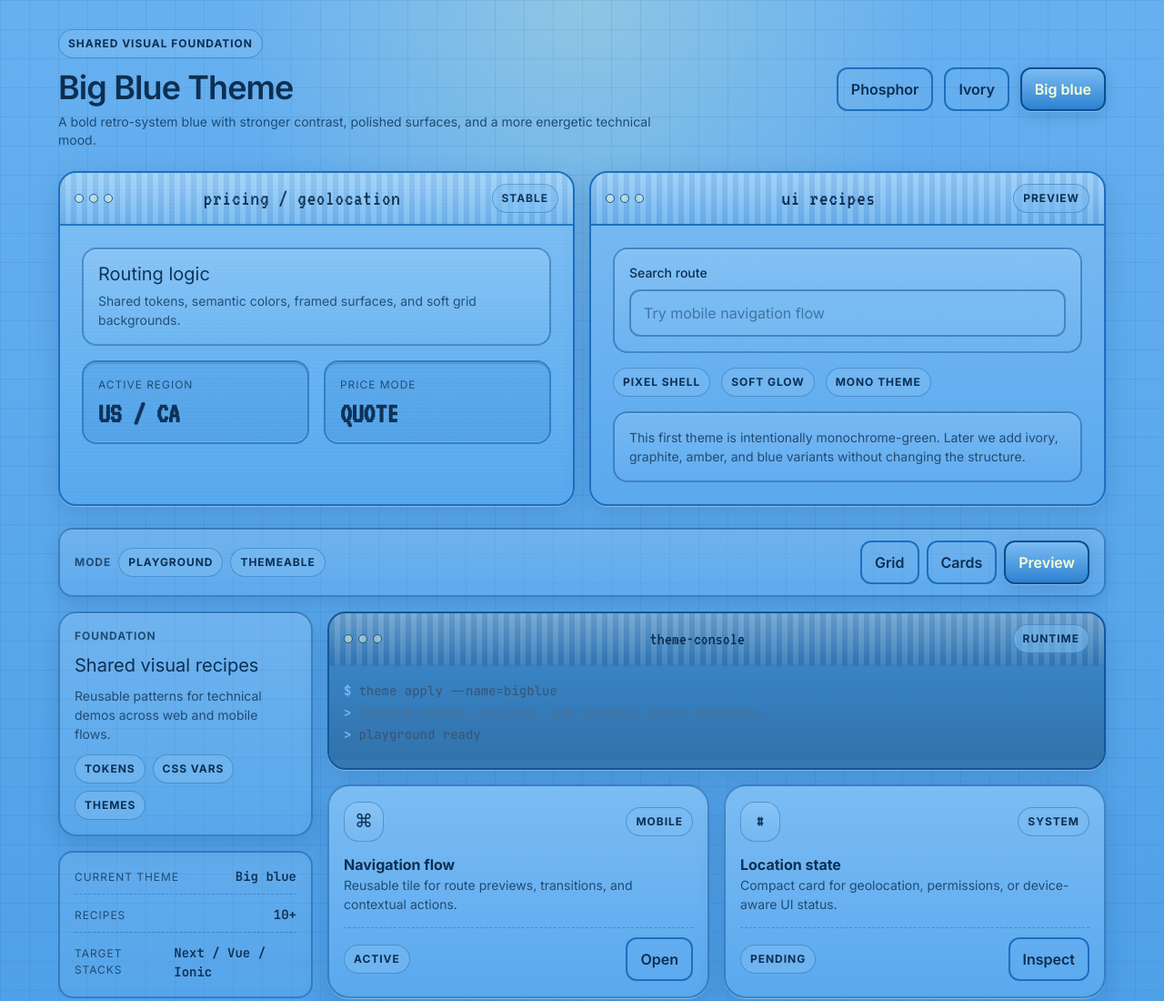
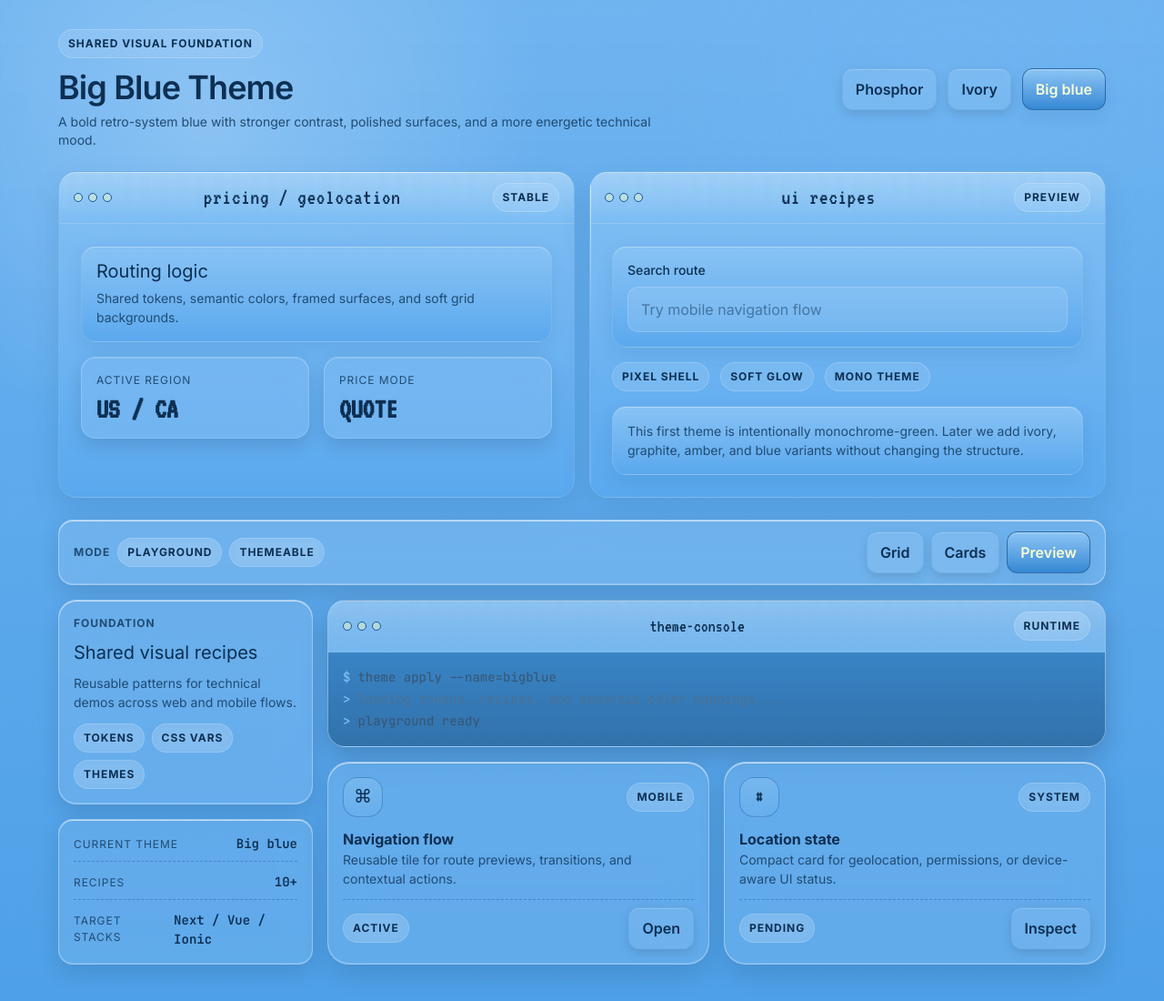
Before and after one commit to WendyKatherine/retro-tech-foundation, a website: page src/playground/index.html in a window 1280 px wide. Shown: the top 1100 px of the page at 91% size. Drawn offline with nearby package versions, Linux system fonts and the light colour scheme; files that its build step writes are made by us from their sources.

Commit message:
style: introduce glass-inspired window and panel surfaces

```diff
--- a/src/css/recipes.css
+++ b/src/css/recipes.css
@@ -1,8 +1,24 @@
 .rt-app-shell {
   min-height: 100vh;
   padding: var(--rt-space-6);
-  background-image: var(--rt-grid-pattern);
-  background-size: 32px 32px;
+  background:
+    radial-gradient(
+      circle at 18% 12%,
+      color-mix(in srgb, var(--rt-glass-highlight) 35%, transparent),
+      transparent 26%
+    ),
+    radial-gradient(
+      circle at 82% 8%,
+      color-mix(in srgb, var(--rt-accent-soft) 22%, transparent),
+      transparent 22%
+    ),
+    linear-gradient(
+      180deg,
+      color-mix(in srgb, var(--rt-bg-soft) 88%, white 4%),
+      var(--rt-bg)
+    ),
+    var(--rt-grid-pattern);
+  background-size: auto, auto, auto, 32px 32px;
 }
 
 .rt-stack {
@@ -10,29 +26,135 @@
   gap: var(--rt-space-4);
 }
 
-.rt-window {
-  border: var(--rt-border-width) solid var(--rt-border);
-  border-radius: var(--rt-radius-xl);
-  background: linear-gradient(180deg, var(--rt-surface-raised), var(--rt-surface));
-  box-shadow: var(--rt-shadow-window);
-  overflow: hidden;
-  backdrop-filter: blur(2px);
+.rt-grid-2 {
+  display: grid;
+  gap: var(--rt-space-4);
 }
 
-.rt-window__titlebar {
+.rt-sidebar-layout {
+  display: grid;
+  gap: var(--rt-space-4);
+}
+
+.rt-mobile-grid {
+  display: grid;
+  gap: var(--rt-space-4);
+}
+
+/* glass helpers */
+.rt-glass-surface {
+  position: relative;
+  overflow: hidden;
+  background: var(--rt-glass-bg);
+  border: 1px solid var(--rt-glass-border);
+  backdrop-filter: blur(20px);
+  -webkit-backdrop-filter: blur(20px);
+  box-shadow:
+    0 8px 32px var(--rt-glass-shadow),
+    inset 0 1px 0 var(--rt-glass-highlight),
+    inset 0 -1px 0 var(--rt-glass-highlight-soft);
+}
+
+.rt-glass-surface::before {
+  content: "";
+  position: absolute;
+  inset: 0 auto auto 0;
+  width: 100%;
+  height: 1px;
+  background: linear-gradient(
+    90deg,
+    transparent,
+    var(--rt-glass-highlight),
+    transparent
+  );
+  pointer-events: none;
+}
+
+.rt-glass-surface::after {
+  content: "";
+  position: absolute;
+  inset: 0 auto 0 0;
+  width: 1px;
+  height: 100%;
+  background: linear-gradient(
+    180deg,
+    var(--rt-glass-highlight),
+    transparent,
+    var(--rt-glass-border-soft)
+  );
+  pointer-events: none;
+}
+
+/* windows */
+.rt-window {
+  position: relative;
+  overflow: hidden;
+  border-radius: var(--rt-radius-xl);
+  border: 1px solid color-mix(in srgb, var(--rt-border) 45%, white 18%);
+  background:
+    linear-gradient(
+      180deg,
+      color-mix(in srgb, var(--rt-surface-raised) 92%, white 6%),
+      color-mix(in srgb, var(--rt-surface) 96%, transparent)
+    );
+  box-shadow:
+    0 14px 32px color-mix(in srgb, var(--rt-shadow) 72%, transparent),
+    inset 0 1px 0 color-mix(in srgb, var(--rt-white-glow) 85%, white 10%);
+  backdrop-filter: blur(8px);
+  -webkit-backdrop-filter: blur(8px);
+}
+
+.rt-window::before {
+  content: "";
+  position: absolute;
+  top: 0;
+  left: 0;
+  right: 0;
+  height: 1px;
+  background: linear-gradient(
+    90deg,
+    transparent,
+    var(--rt-glass-highlight),
+    transparent
+  );
+  pointer-events: none;
+}
+
+.rt-window::after {
+  content: "";
+  position: absolute;
+  top: 0;
+  left: 0;
+  width: 1px;
+  height: 100%;
+  background: linear-gradient(
+    180deg,
+    var(--rt-glass-highlight),
+    transparent,
+    var(--rt-glass-border-soft)
+  );
+  pointer-events: none;
+}
+
+.rt-window__titlebar,
+.rt-terminal__header {
   display: flex;
   align-items: center;
   justify-content: space-between;
   gap: var(--rt-space-3);
   padding: var(--rt-space-3) var(--rt-space-4);
-  border-bottom: var(--rt-border-width) solid var(--rt-border);
+  border-bottom: 1px solid color-mix(in srgb, var(--rt-border) 28%, white 16%);
   background:
+    linear-gradient(
+      180deg,
+      color-mix(in srgb, var(--rt-white-glow) 55%, white 10%),
+      color-mix(in srgb, var(--rt-surface-raised) 86%, transparent)
+    ),
     repeating-linear-gradient(
       90deg,
-      var(--rt-line-soft) 0 6px,
-      var(--rt-glow-soft) 6px 12px
-    ),
-    linear-gradient(180deg, var(--rt-glow-strong), var(--rt-tint-titlebar));
+      transparent 0 10px,
+      color-mix(in srgb, var(--rt-line-soft) 18%, transparent) 10px 20px
+    );
 }
 
 .rt-window__title {
@@ -52,17 +174,35 @@
   padding: var(--rt-space-5);
 }
 
+/* panels */
 .rt-panel {
-  border: var(--rt-border-width) solid var(--rt-line-strong);
+  border: 1px solid color-mix(in srgb, var(--rt-border) 32%, white 20%);
   border-radius: var(--rt-radius-lg);
-  background: linear-gradient(180deg, var(--rt-glow-mid), var(--rt-tint-soft));
-  box-shadow: inset 0 1px 0 var(--rt-glow-mid);
+  background:
+    linear-gradient(
+      180deg,
+      color-mix(in srgb, var(--rt-surface-raised) 88%, white 10%),
+      color-mix(in srgb, var(--rt-surface) 92%, transparent)
+    );
+  box-shadow:
+    0 8px 20px color-mix(in srgb, var(--rt-shadow) 55%, transparent),
+    inset 0 1px 0 color-mix(in srgb, var(--rt-white-glow) 72%, white 10%);
   padding: var(--rt-space-4);
 }
 
 .rt-panel--inset {
-  background: linear-gradient(180deg, var(--rt-tint-mid), var(--rt-tint-strong));
-  box-shadow: var(--rt-shadow-pressed);
+  border: 1px solid var(--rt-glass-border-soft);
+  background:
+    linear-gradient(
+      180deg,
+      color-mix(in srgb, var(--rt-glass-highlight) 10%, transparent),
+      color-mix(in srgb, var(--rt-glass-bg) 82%, transparent)
+    );
+  box-shadow:
+    inset 0 1px 0 var(--rt-glass-highlight-soft),
+    0 8px 20px var(--rt-glass-shadow-strong);
+  backdrop-filter: blur(14px);
+  -webkit-backdrop-filter: blur(14px);
 }
 
 .rt-title {
@@ -78,18 +218,24 @@
   line-height: var(--rt-line-base);
 }
 
+/* buttons */
 .rt-btn {
   appearance: none;
-  border: var(--rt-border-width) solid var(--rt-border);
+  border: 1px solid color-mix(in srgb, var(--rt-border) 45%, white 14%);
   border-radius: var(--rt-radius-md);
-  background: linear-gradient(180deg, var(--rt-surface-raised), var(--rt-surface));
+  background:
+    linear-gradient(
+      180deg,
+      color-mix(in srgb, var(--rt-surface-raised) 92%, white 8%),
+      color-mix(in srgb, var(--rt-surface) 96%, transparent)
+    );
   color: var(--rt-text);
   padding: 10px 14px;
   font: inherit;
   font-weight: 600;
   box-shadow:
-    0 1px 0 var(--rt-glow-strong),
-    0 6px 18px var(--rt-shadow);
+    0 8px 18px color-mix(in srgb, var(--rt-shadow) 45%, transparent),
+    inset 0 1px 0 color-mix(in srgb, var(--rt-white-glow) 78%, white 12%);
   transition:
     transform var(--rt-duration-fast) var(--rt-ease-standard),
     box-shadow var(--rt-duration-fast) var(--rt-ease-standard),
@@ -104,29 +250,42 @@
 
 .rt-btn:active {
   transform: translateY(0);
-  box-shadow: var(--rt-shadow-pressed);
+  box-shadow:
+    0 4px 12px var(--rt-glass-shadow-strong),
+    inset 0 2px 0 var(--rt-glass-highlight-soft),
+    inset 0 -1px 0 rgba(0, 0, 0, 0.08);
 }
 
 .rt-btn--primary {
-  background: linear-gradient(180deg, var(--rt-accent-soft), var(--rt-accent));
+  background:
+    linear-gradient(
+      180deg,
+      color-mix(in srgb, var(--rt-accent-soft) 78%, white 14%),
+      color-mix(in srgb, var(--rt-accent) 88%, transparent)
+    );
   color: #f7ffd2;
-  border-color: var(--rt-primary-strong);
+  border-color: color-mix(in srgb, var(--rt-primary-strong) 78%, white 10%);
 }
 
 .rt-btn--ghost {
-  background: transparent;
-  box-shadow: none;
+  background: color-mix(in srgb, var(--rt-glass-bg) 70%, transparent);
+  box-shadow:
+    0 4px 12px var(--rt-glass-shadow-strong),
+    inset 0 1px 0 var(--rt-glass-highlight-soft);
 }
 
+/* inputs */
 .rt-input {
   width: 100%;
-  border: var(--rt-border-width) solid var(--rt-line-strong);
+  border: 1px solid var(--rt-glass-border-soft);
   border-radius: var(--rt-radius-md);
-  background: color-mix(in srgb, var(--rt-surface-raised) 60%, transparent);
+  background: color-mix(in srgb, var(--rt-glass-bg) 92%, transparent);
   color: var(--rt-text);
   padding: 12px 14px;
   font: inherit;
   outline: none;
+  backdrop-filter: blur(10px);
+  -webkit-backdrop-filter: blur(10px);
   transition:
     border-color var(--rt-duration-fast) var(--rt-ease-standard),
     box-shadow var(--rt-duration-fast) var(--rt-ease-standard);
@@ -137,19 +296,22 @@
   box-shadow: 0 0 0 4px var(--rt-focus-ring);
 }
 
+/* badges */
 .rt-badge {
   display: inline-flex;
   align-items: center;
   gap: 8px;
   padding: 6px 10px;
-  border: 1px solid var(--rt-line-mid);
+  border: 1px solid var(--rt-glass-border-soft);
   border-radius: 999px;
-  background: color-mix(in srgb, var(--rt-surface-raised) 55%, transparent);
+  background: color-mix(in srgb, var(--rt-glass-bg) 88%, transparent);
   color: var(--rt-text);
   font-size: var(--rt-text-xs);
   font-weight: 700;
   text-transform: uppercase;
   letter-spacing: 0.08em;
+  backdrop-filter: blur(8px);
+  -webkit-backdrop-filter: blur(8px);
 }
 
 .rt-kpi {
@@ -190,11 +352,6 @@
   mix-blend-mode: soft-light;
 }
 
-.rt-grid-2 {
-  display: grid;
-  gap: var(--rt-space-4);
-}
-
 /* toolbar */
 .rt-toolbar {
   display: flex;
@@ -203,12 +360,15 @@
   justify-content: space-between;
   gap: var(--rt-space-3);
   padding: var(--rt-space-3) var(--rt-space-4);
-  border: var(--rt-border-width) solid var(--rt-line-strong);
+  border: 1px solid var(--rt-glass-border);
   border-radius: var(--rt-radius-lg);
-  background: linear-gradient(180deg, var(--rt-glow-mid), var(--rt-tint-soft));
+  background: var(--rt-glass-bg);
+  backdrop-filter: blur(18px);
+  -webkit-backdrop-filter: blur(18px);
   box-shadow:
-    inset 0 1px 0 var(--rt-glow-mid),
-    0 6px 18px var(--rt-shadow);
+    0 8px 24px var(--rt-glass-shadow-strong),
+    inset 0 1px 0 var(--rt-glass-highlight),
+    inset 0 -1px 0 var(--rt-glass-highlight-soft);
 }
 
 .rt-toolbar__group {
@@ -231,9 +391,20 @@
   display: grid;
   gap: var(--rt-space-3);
   padding: var(--rt-space-4);
-  border: var(--rt-border-width) solid var(--rt-line-strong);
+  border: 1px solid var(--rt-glass-border);
   border-radius: var(--rt-radius-lg);
-  background: linear-gradient(180deg, var(--rt-glow-soft), var(--rt-tint-soft));
+  background:
+    linear-gradient(
+      180deg,
+      color-mix(in srgb, var(--rt-glass-highlight) 14%, transparent),
+      color-mix(in srgb, var(--rt-glass-bg) 88%, transparent)
+    );
+  backdrop-filter: blur(16px);
+  -webkit-backdrop-filter: blur(16px);
+  box-shadow:
+    0 8px 24px var(--rt-glass-shadow-strong),
+    inset 0 1px 0 var(--rt-glass-highlight),
+    inset 0 -1px 0 var(--rt-glass-highlight-soft);
 }
 
 .rt-stat-row__item {
@@ -267,26 +438,19 @@
 /* terminal */
 .rt-terminal {
   overflow: hidden;
-  border: var(--rt-border-width) solid var(--rt-border-strong);
+  border: 1px solid var(--rt-glass-border);
   border-radius: var(--rt-radius-xl);
-  background: color-mix(in srgb, var(--rt-surface-inset) 82%, #000 18%);
-  box-shadow: var(--rt-shadow-window);
-}
-
-.rt-terminal__header {
-  display: flex;
-  align-items: center;
-  justify-content: space-between;
-  gap: var(--rt-space-3);
-  padding: var(--rt-space-3) var(--rt-space-4);
-  border-bottom: var(--rt-border-width) solid var(--rt-line-strong);
   background:
-    repeating-linear-gradient(
-      90deg,
-      var(--rt-line-soft) 0 6px,
-      var(--rt-glow-soft) 6px 12px
-    ),
-    linear-gradient(180deg, var(--rt-glow-strong), var(--rt-tint-titlebar));
+    linear-gradient(
+      180deg,
+      color-mix(in srgb, var(--rt-glass-highlight) 10%, transparent),
+      color-mix(in srgb, var(--rt-surface-inset) 82%, black 18%)
+    );
+  backdrop-filter: blur(18px);
+  -webkit-backdrop-filter: blur(18px);
+  box-shadow:
+    0 10px 28px var(--rt-glass-shadow),
+    inset 0 1px 0 var(--rt-glass-highlight-soft);
 }
 
 .rt-terminal__title {
@@ -330,12 +494,20 @@
   display: grid;
   gap: var(--rt-space-3);
   padding: var(--rt-space-4);
-  border: var(--rt-border-width) solid var(--rt-line-strong);
+  border: 1px solid var(--rt-glass-border);
   border-radius: var(--rt-radius-xl);
-  background: linear-gradient(180deg, var(--rt-glow-mid), var(--rt-tint-soft));
+  background:
+    linear-gradient(
+      180deg,
+      color-mix(in srgb, var(--rt-glass-highlight) 16%, transparent),
+      color-mix(in srgb, var(--rt-glass-bg) 88%, transparent)
+    );
+  backdrop-filter: blur(18px);
+  -webkit-backdrop-filter: blur(18px);
   box-shadow:
-    inset 0 1px 0 var(--rt-glow-mid),
-    0 10px 24px var(--rt-shadow);
+    0 10px 24px var(--rt-glass-shadow-strong),
+    inset 0 1px 0 var(--rt-glass-highlight),
+    inset 0 -1px 0 var(--rt-glass-highlight-soft);
 }
 
 .rt-sidebar-card__eyebrow {
@@ -367,13 +539,25 @@
 
 /* mobile tile */
 .rt-mobile-tile {
+  position: relative;
+  overflow: hidden;
   display: grid;
   gap: var(--rt-space-3);
   padding: var(--rt-space-4);
-  border: var(--rt-border-width) solid var(--rt-line-strong);
+  border: 1px solid var(--rt-glass-border);
   border-radius: var(--rt-radius-2xl);
-  background: linear-gradient(180deg, var(--rt-surface-raised), var(--rt-surface));
-  box-shadow: var(--rt-shadow-window);
+  background:
+    linear-gradient(
+      180deg,
+      color-mix(in srgb, var(--rt-glass-highlight) 14%, transparent),
+      color-mix(in srgb, var(--rt-glass-bg) 90%, transparent)
+    );
+  backdrop-filter: blur(20px);
+  -webkit-backdrop-filter: blur(20px);
+  box-shadow:
+    0 10px 28px var(--rt-glass-shadow-strong),
+    inset 0 1px 0 var(--rt-glass-highlight),
+    inset 0 -1px 0 var(--rt-glass-highlight-soft);
 }
 
 .rt-mobile-tile__top {
@@ -417,23 +601,6 @@
   border-top: 1px dashed var(--rt-line-mid);
 }
 
-/* useful layout helpers */
-.rt-sidebar-layout {
-  display: grid;
-  gap: var(--rt-space-4);
-}
-
-.rt-mobile-grid {
-  display: grid;
-  gap: var(--rt-space-4);
-}
-
-@media (min-width: 1024px) {
-  .rt-sidebar-layout {
-    grid-template-columns: 280px minmax(0, 1fr);
-  }
-}
-
 @media (min-width: 640px) {
   .rt-mobile-grid {
     grid-template-columns: repeat(2, minmax(0, 1fr));
@@ -445,3 +612,9 @@
     grid-template-columns: repeat(2, minmax(0, 1fr));
   }
 }
+
+@media (min-width: 1024px) {
+  .rt-sidebar-layout {
+    grid-template-columns: 280px minmax(0, 1fr);
+  }
+}
--- a/src/css/themes/bigblue.css
+++ b/src/css/themes/bigblue.css
@@ -6,7 +6,7 @@
   --rt-surface-raised: #7bbcf3;
   --rt-surface-inset: #3f92db;
 
-  --rt-border: #1d6fbe;
+  --rt-border: #3f92db;
   --rt-border-strong: #14579a;
 
   --rt-text: #0d2f52;
@@ -52,4 +52,12 @@
   --rt-tint-titlebar: rgba(15, 102, 184, 0.08);
 
   --rt-focus-ring: rgba(15, 102, 184, 0.22);
+
+  --rt-glass-bg: rgba(255, 255, 255, 0.12);
+  --rt-glass-border: rgba(255, 255, 255, 0.34);
+  --rt-glass-border-soft: rgba(255, 255, 255, 0.18);
+  --rt-glass-highlight: rgba(255, 255, 255, 0.65);
+  --rt-glass-highlight-soft: rgba(255, 255, 255, 0.18);
+  --rt-glass-shadow: rgba(0, 0, 0, 0.18);
+  --rt-glass-shadow-strong: rgba(0, 0, 0, 0.12);
 }
```
Also changed, not shown: src/css/themes/ivory.css (+8 -0 lines), src/css/themes/phosphor.css (+8 -0 lines).
